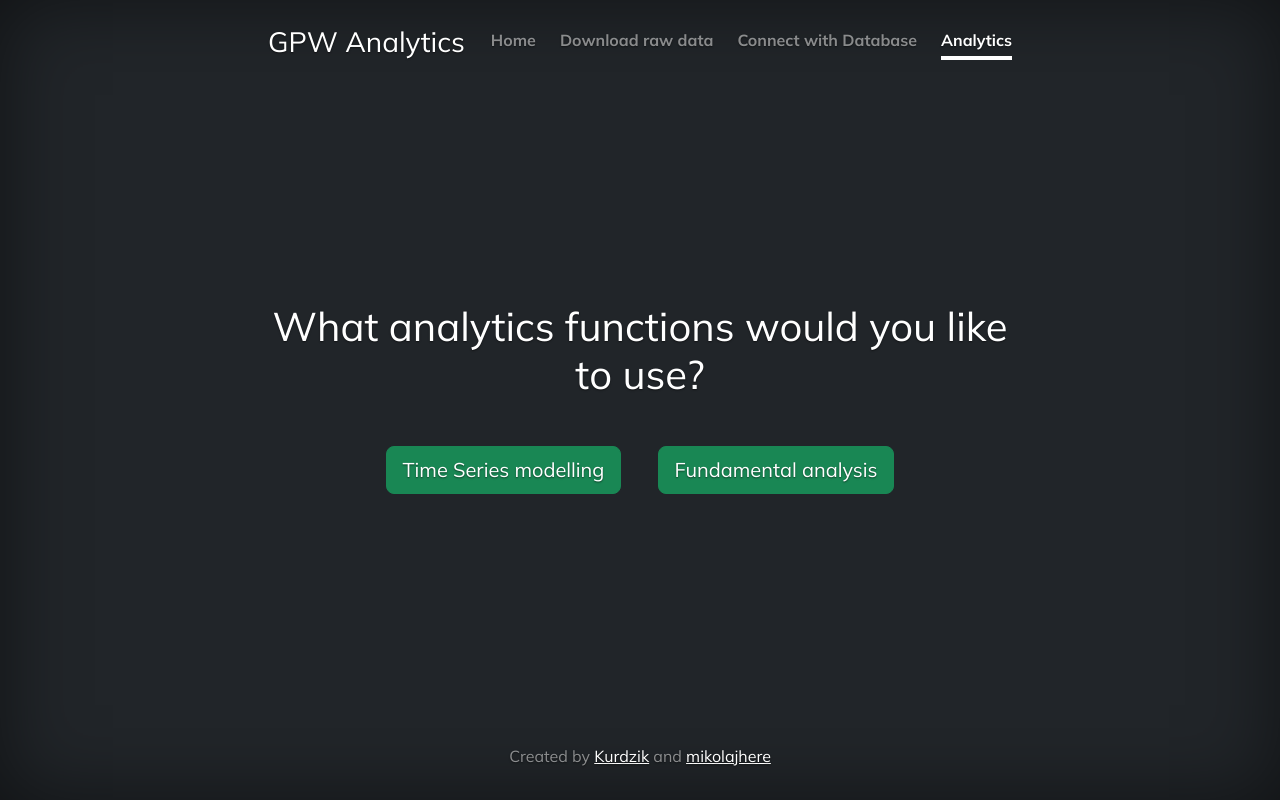
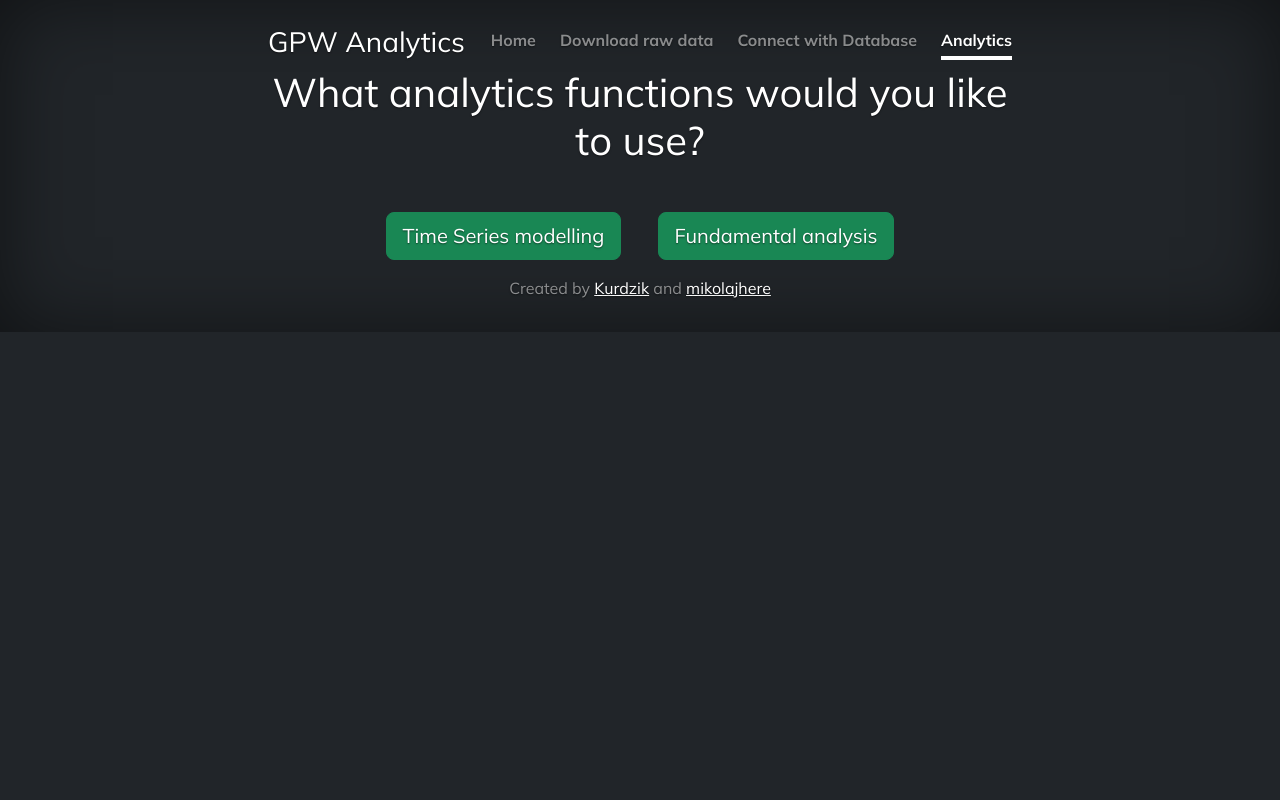
Before and after one commit to Kurdzik/gpw-app, a Flask app: page /analytics in a window 1280 px wide. Run offline with Flask 2, Linux system fonts and the light colour scheme; some libraries are stand-ins or nearby versions; some web fonts are replaced.

Commit message:
update cover.css
setting height

```diff
--- a/templates/static/css/cover.css
+++ b/templates/static/css/cover.css
@@ -73,16 +73,16 @@ input {
 }
 
 body.h-100 {
-  height: fit-content !important;
+  min-height: 100% !important;
 }
 @media (min-width: 450px) {
   body.h-100 {
-    height: 100% !important;
+    min-height: 100% !important;
   }
 }
 
 .cover-container {
-  height: 100%;
+  min-height: 100%;
 }
 
 .main-svg {
@@ -104,3 +104,8 @@ body.h-100 {
     width: 100% !important;
   }
 }
+
+.h-100 {
+  height: unset !important;
+  min-height: 100% !important;
+}
```
